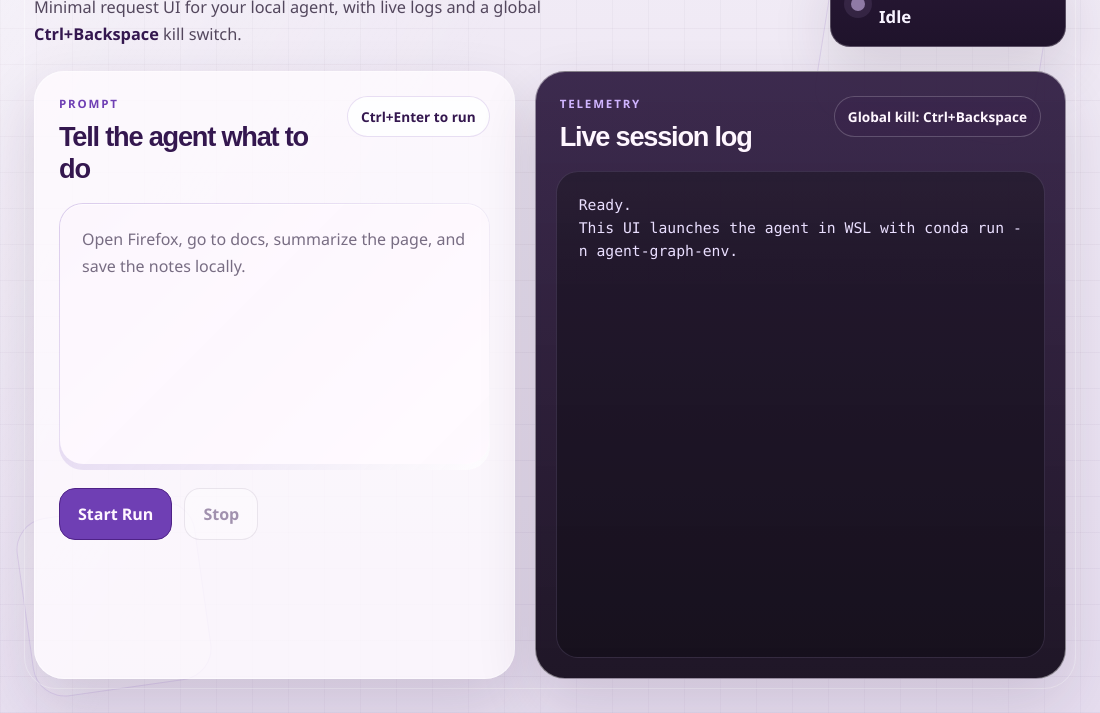
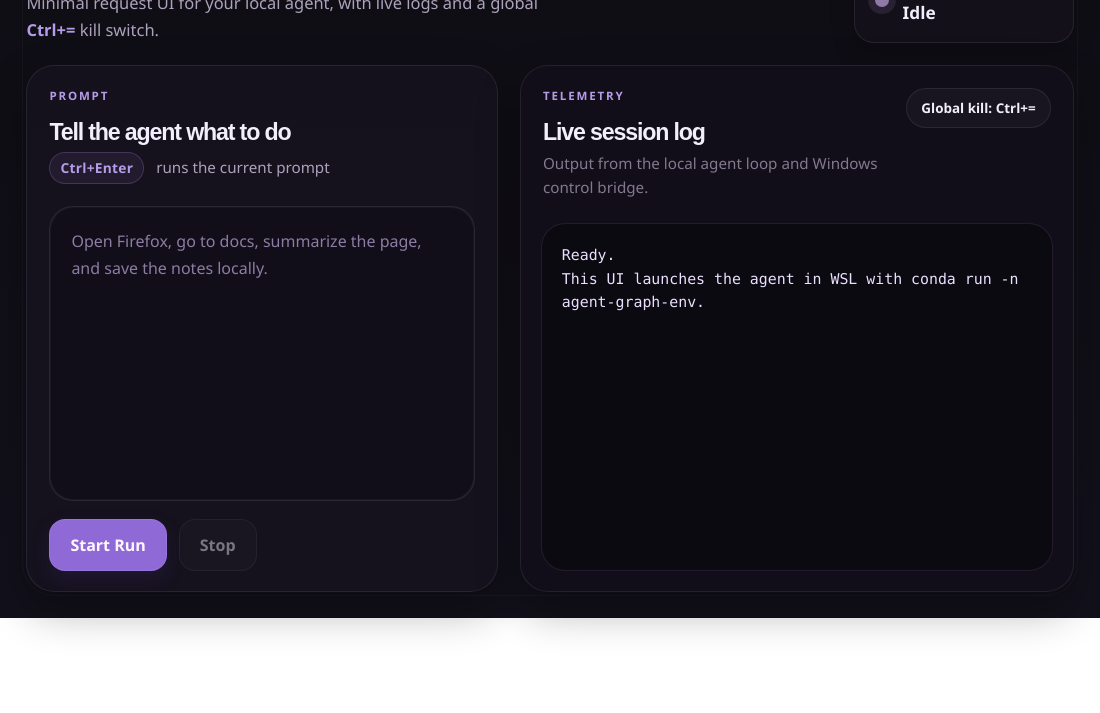
Before and after one commit to CashelF/desktop-agent-ui, an Electron app: page renderer/index.html in a window 1100 px wide. Shown: the part 182-895 px from the top of the page. After the commit the page ends 800 px from the top, so only its background shows below. Drawn offline with Linux system fonts and the light colour scheme.

Commit message:
Add design changes and windows distribution scripts

```diff
--- a/renderer/index.html
+++ b/renderer/index.html
@@ -17,7 +17,7 @@
           <h1>Desktop Agent</h1>
           <p class="summary">
             Minimal request UI for your local agent, with live logs and a
-            global <span>Ctrl+Backspace</span> kill switch.
+            global <span>Ctrl+=</span> kill switch.
           </p>
         </div>
         <div class="status-card" id="statusCard">
@@ -32,11 +32,14 @@
       <main class="layout">
         <section class="panel request-panel">
           <div class="panel-head">
-            <div>
+            <div class="panel-title-group">
               <p class="panel-kicker">Prompt</p>
               <h2>Tell the agent what to do</h2>
+              <p class="panel-note">
+                <span class="panel-note-key">Ctrl+Enter</span>
+                runs the current prompt
+              </p>
             </div>
-            <div class="shortcut-pill">Ctrl+Enter to run</div>
           </div>
 
           <label class="prompt-frame">
@@ -54,11 +57,14 @@
 
         <section class="panel log-panel">
           <div class="panel-head">
-            <div>
+            <div class="panel-title-group">
               <p class="panel-kicker">Telemetry</p>
               <h2>Live session log</h2>
+              <p class="panel-note muted-note">
+                Output from the local agent loop and Windows control bridge.
+              </p>
             </div>
-            <div class="shortcut-pill muted">Global kill: Ctrl+Backspace</div>
+            <div class="shortcut-pill muted">Global kill: Ctrl+=</div>
           </div>
 
           <pre id="logOutput">Ready.
--- a/renderer/styles.css
+++ b/renderer/styles.css
@@ -1,18 +1,20 @@
 :root {
-  --bg: #f3eef7;
-  --bg-deep: #e6ddef;
-  --paper: rgba(255, 251, 255, 0.78);
-  --paper-strong: rgba(255, 250, 255, 0.92);
-  --ink: #1f1524;
-  --ink-soft: #53475d;
-  --plum: #6f3fb4;
-  --plum-deep: #34174f;
-  --plum-soft: rgba(111, 63, 180, 0.12);
-  --line: rgba(45, 24, 64, 0.12);
-  --line-strong: rgba(45, 24, 64, 0.2);
-  --danger: #d46a5b;
-  --shadow: 0 24px 60px rgba(47, 27, 64, 0.14);
-  --radius-xl: 30px;
+  --bg: #0e0d13;
+  --bg-deep: #12101a;
+  --panel: rgba(22, 19, 30, 0.94);
+  --panel-strong: rgba(18, 15, 26, 0.98);
+  --text: #f3eefc;
+  --text-soft: #ada2bc;
+  --text-dim: #84788f;
+  --plum: #8f6ad7;
+  --plum-bright: #b59ce8;
+  --plum-soft: rgba(143, 106, 215, 0.1);
+  --line: rgba(255, 255, 255, 0.08);
+  --line-strong: rgba(181, 156, 232, 0.18);
+  --danger: #d07a72;
+  --shadow: 0 18px 44px rgba(0, 0, 0, 0.32);
+  --shadow-soft: 0 10px 24px rgba(0, 0, 0, 0.18);
+  --radius-xl: 28px;
   --radius-lg: 22px;
   --radius-md: 16px;
 }
@@ -25,25 +27,9 @@ html,
 body {
   margin: 0;
   min-height: 100%;
-  color: var(--ink);
+  color: var(--text);
   font-family: "Aptos", "Segoe UI Variable Text", "Segoe UI", sans-serif;
-  background:
-    linear-gradient(120deg, rgba(255, 255, 255, 0.35), transparent 38%),
-    repeating-linear-gradient(
-      0deg,
-      rgba(63, 34, 84, 0.04) 0,
-      rgba(63, 34, 84, 0.04) 1px,
-      transparent 1px,
-      transparent 36px
-    ),
-    repeating-linear-gradient(
-      90deg,
-      rgba(63, 34, 84, 0.03) 0,
-      rgba(63, 34, 84, 0.03) 1px,
-      transparent 1px,
-      transparent 36px
-    ),
-    linear-gradient(180deg, var(--bg) 0%, var(--bg-deep) 100%);
+  background: linear-gradient(180deg, var(--bg) 0%, var(--bg-deep) 100%);
 }
 
 body {
@@ -52,60 +38,36 @@ body {
 
 .app-shell {
   position: relative;
+  display: flex;
+  flex-direction: column;
   min-height: 100vh;
-  padding: 34px;
+  height: 100vh;
+  padding: clamp(16px, 2.4vw, 34px);
+  gap: clamp(16px, 2vw, 28px);
 }
 
 .app-shell::before {
-  content: "";
-  position: absolute;
-  top: 22px;
-  right: 30px;
-  width: min(26vw, 340px);
-  height: 18px;
-  border-radius: 999px;
-  background: var(--plum);
-  opacity: 0.9;
+  content: none;
 }
 
 .app-shell::after {
   content: "";
   position: absolute;
-  inset: 24px;
-  border: 1px solid rgba(255, 255, 255, 0.38);
+  inset: 22px;
+  border: 1px solid rgba(255, 255, 255, 0.03);
   border-radius: 32px;
   pointer-events: none;
 }
 
 .ambient {
-  position: absolute;
-  pointer-events: none;
-  border-radius: 32px;
-  border: 1px solid rgba(111, 63, 180, 0.14);
-  background: rgba(255, 255, 255, 0.14);
-}
-
-.ambient-left {
-  left: 24px;
-  bottom: 24px;
-  width: 180px;
-  height: 180px;
-  transform: rotate(-8deg);
-}
-
-.ambient-right {
-  right: 54px;
-  top: 96px;
-  width: 220px;
-  height: 220px;
-  transform: rotate(9deg);
+  display: none;
 }
 
 .hero,
 .layout {
   position: relative;
   z-index: 1;
-  animation: rise 520ms ease both;
+  animation: rise 280ms ease both;
 }
 
 .layout {
@@ -116,15 +78,16 @@ body {
   display: flex;
   align-items: end;
   justify-content: space-between;
-  gap: 22px;
-  margin-bottom: 24px;
+  gap: clamp(16px, 2vw, 28px);
+  flex: 0 0 auto;
+  margin-bottom: 0;
 }
 
 .eyebrow,
 .panel-kicker,
 .status-label {
   margin: 0 0 10px;
-  color: var(--plum);
+  color: var(--plum-bright);
   text-transform: uppercase;
   letter-spacing: 0.16em;
   font-size: 0.72rem;
@@ -135,25 +98,25 @@ body {
 .panel h2 {
   margin: 0;
   font-family: "Aptos Display", "Segoe UI Variable Display", "Bahnschrift", sans-serif;
-  letter-spacing: -0.045em;
+  letter-spacing: -0.05em;
 }
 
 .hero h1 {
-  font-size: clamp(2.8rem, 5vw, 5rem);
+  font-size: clamp(3rem, 5vw, 5.1rem);
   line-height: 0.92;
   max-width: 7ch;
 }
 
 .summary {
-  margin: 16px 0 0;
-  max-width: 56ch;
-  color: var(--ink-soft);
-  font-size: 1.02rem;
-  line-height: 1.62;
+  margin: 18px 0 0;
+  max-width: 57ch;
+  color: var(--text-soft);
+  font-size: 1.03rem;
+  line-height: 1.66;
 }
 
 .summary span {
-  color: var(--plum-deep);
+  color: var(--plum-bright);
   font-weight: 700;
 }
 
@@ -161,17 +124,16 @@ body {
   display: flex;
   align-items: center;
   gap: 14px;
-  min-width: 236px;
+  min-width: 220px;
   padding: 18px 20px;
-  border: 1px solid rgba(255, 255, 255, 0.24);
+  border: 1px solid var(--line);
   border-radius: 20px;
-  background: linear-gradient(180deg, #281735 0%, #1f132b 100%);
-  color: #f8f3ff;
-  box-shadow: var(--shadow);
+  background: rgba(20, 17, 28, 0.96);
+  box-shadow: var(--shadow-soft);
 }
 
 .status-card .status-label {
-  color: rgba(232, 217, 255, 0.72);
+  color: rgba(222, 205, 245, 0.7);
 }
 
 .status-dot {
@@ -180,128 +142,195 @@ body {
   border-radius: 999px;
   background: #8f7aa5;
   box-shadow: 0 0 0 7px rgba(160, 133, 191, 0.14);
+  transition: background-color 180ms ease, box-shadow 180ms ease;
 }
 
 .status-card[data-state="running"] .status-dot,
 .status-dot[data-state="running"] {
-  background: #c287ff;
-  box-shadow: 0 0 0 7px rgba(194, 135, 255, 0.2);
+  background: var(--plum-bright);
+  box-shadow: 0 0 0 7px rgba(198, 152, 255, 0.18);
 }
 
 .status-card[data-state="stopping"] .status-dot,
 .status-dot[data-state="stopping"] {
   background: var(--danger);
-  box-shadow: 0 0 0 7px rgba(212, 106, 91, 0.16);
+  box-shadow: 0 0 0 7px rgba(221, 123, 114, 0.16);
 }
 
 .status-value {
   margin: 0;
-  font-size: 1.05rem;
+  font-size: 1.08rem;
   font-weight: 700;
 }
 
 .layout {
+  flex: 1 1 auto;
+  min-height: 0;
   display: grid;
-  grid-template-columns: minmax(340px, 0.95fr) minmax(420px, 1.05fr);
-  gap: 20px;
-  height: calc(100vh - 192px);
+  grid-template-columns: minmax(300px, 0.92fr) minmax(320px, 1.08fr);
+  gap: clamp(16px, 2vw, 28px);
+  height: auto;
 }
 
 .panel {
   display: flex;
   flex-direction: column;
   min-height: 0;
-  border: 1px solid rgba(255, 255, 255, 0.46);
+  border: 1px solid var(--line);
   border-radius: var(--radius-xl);
-  background: var(--paper);
+  background: var(--panel);
   box-shadow: var(--shadow);
-  backdrop-filter: blur(14px);
+  backdrop-filter: blur(8px);
+  transition:
+    transform 140ms ease,
+    border-color 180ms ease,
+    box-shadow 180ms ease;
+}
+
+.panel:hover {
+  transform: translateY(-1px);
+  border-color: var(--line-strong);
+  box-shadow: 0 22px 50px rgba(0, 0, 0, 0.36);
 }
 
 .panel-head {
   display: flex;
   align-items: start;
   justify-content: space-between;
-  gap: 16px;
-  padding: 24px 24px 18px;
+  gap: 18px;
+  padding: clamp(20px, 2vw, 28px) clamp(20px, 2vw, 28px) 18px;
+}
+
+.panel-title-group {
+  display: flex;
+  flex-direction: column;
+  gap: 6px;
 }
 
 .panel h2 {
-  font-size: 1.7rem;
-  color: var(--plum-deep);
+  font-size: clamp(1.45rem, 2vw, 1.9rem);
+  font-weight: 750;
+  color: var(--text);
+}
+
+.panel-note {
+  margin: 0;
+  color: var(--text-soft);
+  font-size: 0.95rem;
+  line-height: 1.55;
+}
+
+.panel-note-key {
+  display: inline-block;
+  margin-right: 8px;
+  padding: 4px 10px;
+  border: 1px solid rgba(198, 152, 255, 0.2);
+  border-radius: 999px;
+  background: rgba(198, 152, 255, 0.08);
+  color: var(--plum-bright);
+  font-size: 0.86rem;
+  font-weight: 700;
+  letter-spacing: 0.02em;
+}
+
+.muted-note {
+  color: var(--text-dim);
 }
 
 .shortcut-pill {
-  padding: 10px 13px;
-  border: 1px solid rgba(111, 63, 180, 0.16);
+  padding: 10px 14px;
+  border: 1px solid var(--line);
   border-radius: 999px;
-  background: rgba(255, 255, 255, 0.72);
-  color: var(--plum-deep);
-  font-size: 0.85rem;
+  background: rgba(255, 255, 255, 0.03);
+  color: var(--text-soft);
+  font-size: 0.84rem;
   white-space: nowrap;
-  font-weight: 600;
+  font-weight: 650;
+  transition:
+    transform 140ms ease,
+    border-color 160ms ease,
+    background-color 160ms ease;
+}
+
+.shortcut-pill:hover {
+  transform: translateY(-1px);
+  border-color: var(--line-strong);
+  background: rgba(255, 255, 255, 0.05);
 }
 
 .shortcut-pill.muted {
-  border-color: rgba(255, 255, 255, 0.2);
-  background: rgba(52, 23, 79, 0.08);
-  color: #fff7ff;
+  color: var(--text);
 }
 
 .request-panel {
-  padding-bottom: 24px;
+  display: grid;
+  grid-template-rows: auto minmax(0, 1fr) auto;
+  min-height: 0;
+  padding-bottom: 20px;
 }
 
 .prompt-frame {
   display: block;
-  margin: 0 24px;
+  min-height: 0;
+  margin: 4px clamp(20px, 2vw, 28px) 0;
   padding: 1px;
   border-radius: 24px;
-  background: linear-gradient(135deg, rgba(111, 63, 180, 0.24), rgba(255, 255, 255, 0.72));
+  background: rgba(255, 255, 255, 0.02);
+  border: 1px solid var(--line);
+  transition: transform 140ms ease, box-shadow 140ms ease, border-color 140ms ease;
+}
+
+.prompt-frame:focus-within {
+  transform: translateY(-1px);
+  border-color: var(--line-strong);
+  box-shadow: 0 14px 28px rgba(0, 0, 0, 0.24);
 }
 
 .prompt-frame textarea {
   width: 100%;
-  min-height: 260px;
+  height: 100%;
+  min-height: clamp(150px, 22vh, 280px);
   resize: none;
-  padding: 22px 22px 26px;
+  padding: 20px 20px 24px;
   border: 0;
   border-radius: 23px;
   outline: none;
-  background: var(--paper-strong);
-  color: var(--ink);
+  background: rgba(18, 15, 26, 0.98);
+  color: var(--text);
   font: inherit;
   font-size: 1rem;
-  line-height: 1.68;
-  box-shadow: inset 0 1px 0 rgba(255, 255, 255, 0.6);
+  line-height: 1.7;
 }
 
 .prompt-frame textarea::placeholder {
-  color: #786d83;
+  color: #8d7ca3;
 }
 
 .actions {
   display: flex;
+  flex-wrap: wrap;
   gap: 12px;
-  padding: 18px 24px 0;
+  padding: 18px clamp(20px, 2vw, 28px) 0;
+  flex: 0 0 auto;
 }
 
 button {
   appearance: none;
   border-radius: var(--radius-md);
-  padding: 14px 18px;
+  padding: 14px 20px;
   font: inherit;
   font-weight: 700;
   cursor: pointer;
   transition:
-    transform 140ms ease,
-    opacity 140ms ease,
-    background 140ms ease,
-    border-color 140ms ease;
+    transform 160ms ease,
+    opacity 160ms ease,
+    background 160ms ease,
+    border-color 160ms ease,
+    box-shadow 160ms ease;
 }
 
 button:hover:not(:disabled) {
-  transform: translateY(-1px);
+  transform: translateY(-2px);
 }
 
 button:disabled {
@@ -310,48 +339,60 @@ button:disabled {
 }
 
 .primary {
-  border: 1px solid #4f2287;
+  border: 1px solid rgba(181, 156, 232, 0.22);
   background: var(--plum);
   color: #fff7ff;
+  box-shadow: 0 8px 18px rgba(73, 45, 116, 0.24);
+}
+
+.primary:hover:not(:disabled) {
+  box-shadow: 0 10px 22px rgba(73, 45, 116, 0.3);
 }
 
 .secondary {
-  border: 1px solid var(--line-strong);
-  background: rgba(255, 255, 255, 0.62);
-  color: var(--plum-deep);
+  border: 1px solid rgba(255, 255, 255, 0.12);
+  background: rgba(255, 255, 255, 0.04);
+  color: var(--text);
+}
+
+.secondary:hover:not(:disabled) {
+  background: rgba(255, 255, 255, 0.08);
 }
 
 .log-panel {
+  display: grid;
+  grid-template-rows: auto minmax(0, 1fr);
   min-height: 0;
-  background: linear-gradient(180deg, rgba(49, 30, 67, 0.94), rgba(27, 18, 35, 0.98));
-  color: #f4edff;
+  background: var(--panel-strong);
 }
 
 .log-panel .panel-kicker {
-  color: #d0b5ff;
-}
-
-.log-panel .panel h2,
-.log-panel h2 {
-  color: #fff7ff;
+  color: var(--plum-bright);
 }
 
 #logOutput {
-  flex: 1;
-  margin: 0 20px 20px;
-  padding: 22px;
-  border: 1px solid rgba(208, 181, 255, 0.14);
-  border-radius: 22px;
-  background:
-    linear-gradient(180deg, rgba(255, 255, 255, 0.02), transparent 20%),
-    rgba(11, 8, 15, 0.42);
+  min-height: 0;
+  margin: 6px clamp(16px, 1.8vw, 22px) clamp(16px, 1.8vw, 22px);
+  padding: 20px;
+  border: 1px solid rgba(198, 152, 255, 0.12);
+  border-radius: 24px;
+  background: rgba(10, 9, 14, 0.62);
   color: #eadfff;
   overflow: auto;
   white-space: pre-wrap;
   word-break: break-word;
   font-family: "Cascadia Code", "Consolas", monospace;
-  font-size: 0.92rem;
-  line-height: 1.56;
+  font-size: 0.93rem;
+  line-height: 1.58;
+}
+
+#logOutput::-webkit-scrollbar {
+  width: 10px;
+}
+
+#logOutput::-webkit-scrollbar-thumb {
+  background: rgba(198, 152, 255, 0.18);
+  border-radius: 999px;
 }
 
 @keyframes rise {
@@ -367,12 +408,53 @@ button:disabled {
 }
 
 @media (max-width: 980px) {
+  .hero h1 {
+    font-size: clamp(2.35rem, 4vw, 3.5rem);
+  }
+
+  .summary {
+    max-width: 48ch;
+    font-size: 0.96rem;
+  }
+
+  .status-card {
+    min-width: 200px;
+    padding: 16px 18px;
+  }
+
+  .layout {
+    grid-template-columns: minmax(260px, 0.95fr) minmax(280px, 1.05fr);
+  }
+
+  .prompt-frame textarea {
+    min-height: 140px;
+  }
+}
+
+@media (max-width: 860px) {
+  .layout {
+    grid-template-columns: 1fr;
+    overflow: auto;
+    padding-right: 2px;
+  }
+
+  .request-panel,
+  .log-panel {
+    min-height: 340px;
+  }
+
+  .prompt-frame textarea {
+    min-height: 220px;
+  }
+}
+
+@media (max-width: 980px) {
   body {
     overflow: auto;
   }
 
   .app-shell {
-    padding: 22px;
+    height: auto;
   }
 
   .app-shell::after {
@@ -388,13 +470,12 @@ button:disabled {
     width: 100%;
   }
 
-  .layout {
-    grid-template-columns: 1fr;
-    height: auto;
-  }
-
   .request-panel,
   .log-panel {
     min-height: 360px;
   }
+
+  .panel-head {
+    flex-direction: column;
+  }
 }
```
Also changed, not shown: main.js (+7 -4 lines), package.json (+5 -2 lines), README.md, 7 other files.
